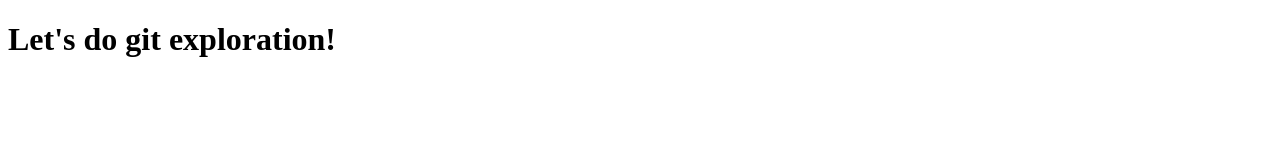
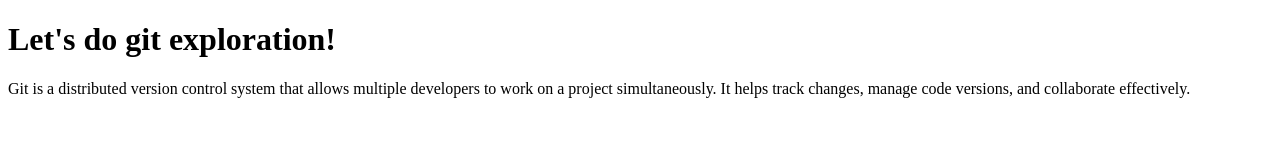
Before and after one commit to Wyphyo29/git-test, a plain HTML site: page index.html in a window 1280 px wide. Drawn offline with Linux system fonts and the light colour scheme.

Commit message:
add welcome message

```diff
--- /dev/null
+++ b/css/style.css
@@ -0,0 +1,4 @@
+* {
+    margin: 0;
+    padding: 0;
+}
--- a/index.html
+++ b/index.html
@@ -8,5 +8,6 @@
 </head>
 <body>
     <h1>Let's do git exploration!</h1>
+    <p>Git is a distributed version control system that allows multiple developers to work on a project simultaneously. It helps track changes, manage code versions, and collaborate effectively.</p>
 </body>
 </html>
```
